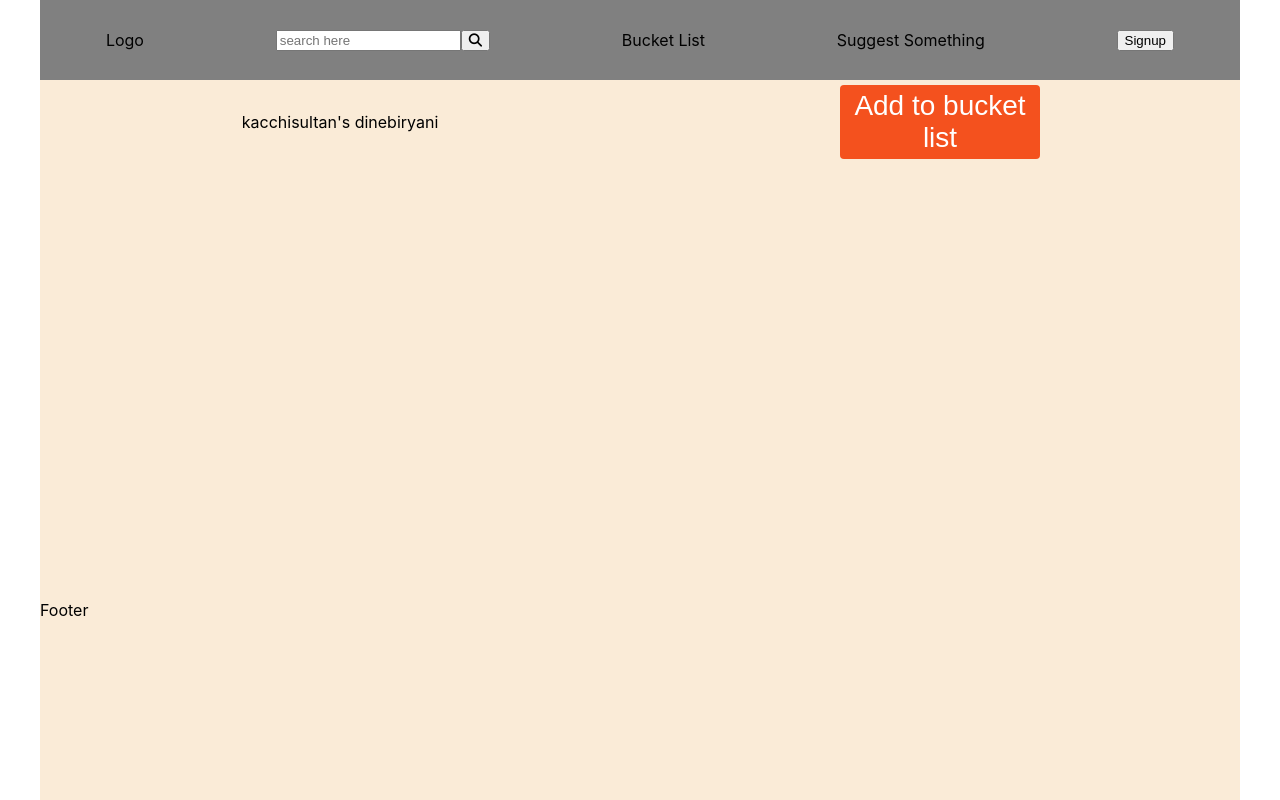
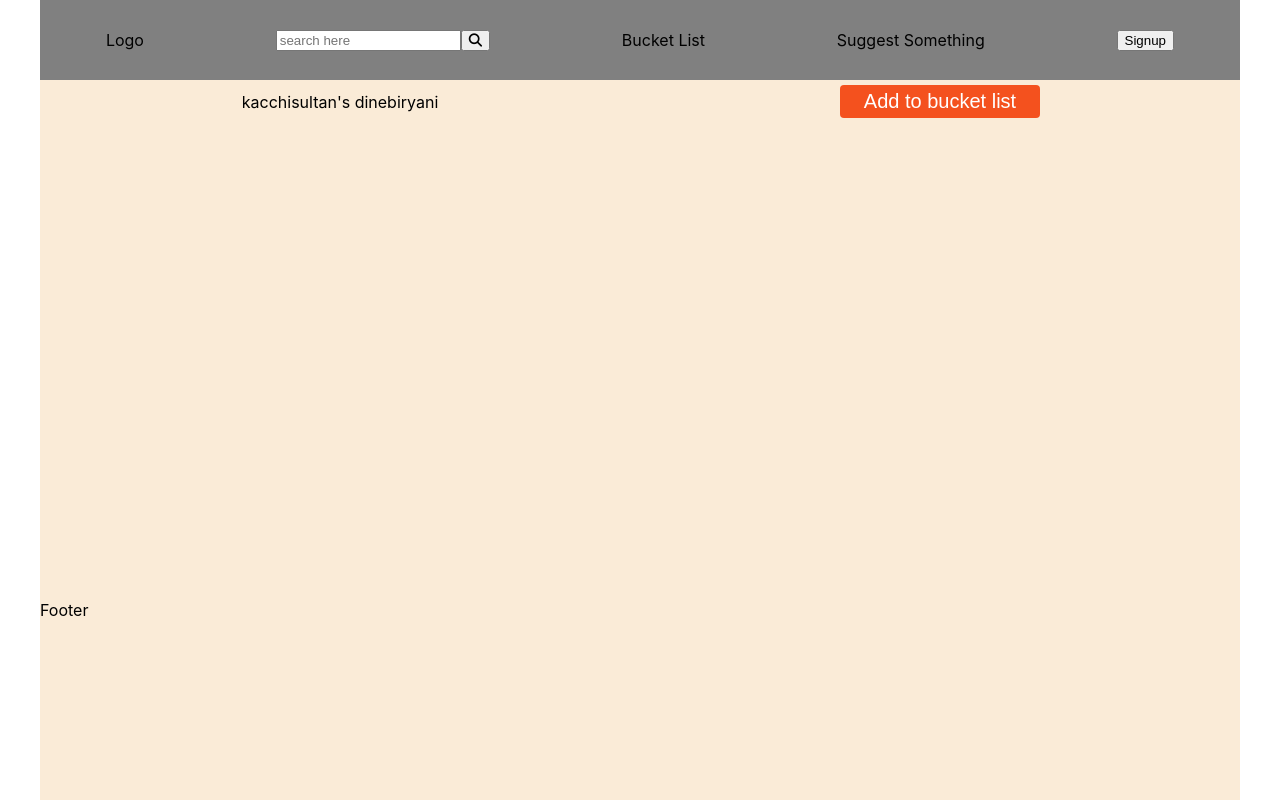
Before and after one commit to MushfiqMashuk/FoodMortem, a Next.js app: page /products/1 in a window 1280 px wide. Built offline with nearby package versions, Linux system fonts and the light colour scheme; data requests are answered from the project's data file.

Commit message:
Add to bucket list button animation added

```diff
--- a/components/LoadingSpinner/index.jsx
+++ b/components/LoadingSpinner/index.jsx
@@ -1,23 +1,7 @@
 import styles from "./loadingSpinner.module.scss";
 
 const LoadingSpinner = () => {
-  return (
-    <div className={styles.spinner}></div>
-    // <div className={styles.lds_spinner}>
-    //   <div></div>
-    //   <div></div>
-    //   <div></div>
-    //   <div></div>
-    //   <div></div>
-    //   <div></div>
-    //   <div></div>
-    //   <div></div>
-    //   <div></div>
-    //   <div></div>
-    //   <div></div>
-    //   <div></div>
-    // </div>
-  );
+  return <div className={styles.spinner}></div>;
 };
 
 export default LoadingSpinner;
--- a/components/LoadingSpinner/loadingSpinner.module.scss
+++ b/components/LoadingSpinner/loadingSpinner.module.scss
@@ -1,4 +1,3 @@
-//
 .spinner {
   position: fixed;
   width: 100%;
@@ -44,21 +43,3 @@
     }
   }
 }
-
-@-webkit-keyframes spin {
-  from {
-    -webkit-transform: rotate(0deg);
-  }
-  to {
-    -webkit-transform: rotate(360deg);
-  }
-}
-
-@keyframes spin {
-  from {
-    transform: rotate(0deg);
-  }
-  to {
-    transform: rotate(360deg);
-  }
-}
--- a/pages/products/[productId].jsx
+++ b/pages/products/[productId].jsx
@@ -19,7 +19,7 @@ function SingleProduct({ product }) {
       </div>
       <div className={styles.bucket_list}>
         <button className={styles.bucket_list_button}>
-          Add to bucket list
+          <span>Add to bucket list</span>
         </button>
       </div>
     </div>
--- a/pages/products/singleProduct.module.scss
+++ b/pages/products/singleProduct.module.scss
@@ -25,11 +25,35 @@
     border: none;
     color: #ffffff;
     text-align: center;
-    font-size: 28px;
+    font-size: 20px;
     padding: 5px;
     width: 200px;
     transition: all 0.5s;
     cursor: pointer;
     margin: 5px;
+
+    span {
+      cursor: pointer;
+      display: inline-block;
+      position: relative;
+      transition: 0.5s;
+
+      &:after {
+        content: "\00bb";
+        position: absolute;
+        opacity: 0;
+        top: 0;
+        right: -20px;
+        transition: 0.5s;
+      }
+    }
+
+    &:hover span {
+      padding-right: 25px;
+      &:after {
+        opacity: 1;
+        right: 0;
+      }
+    }
   }
 }
```
